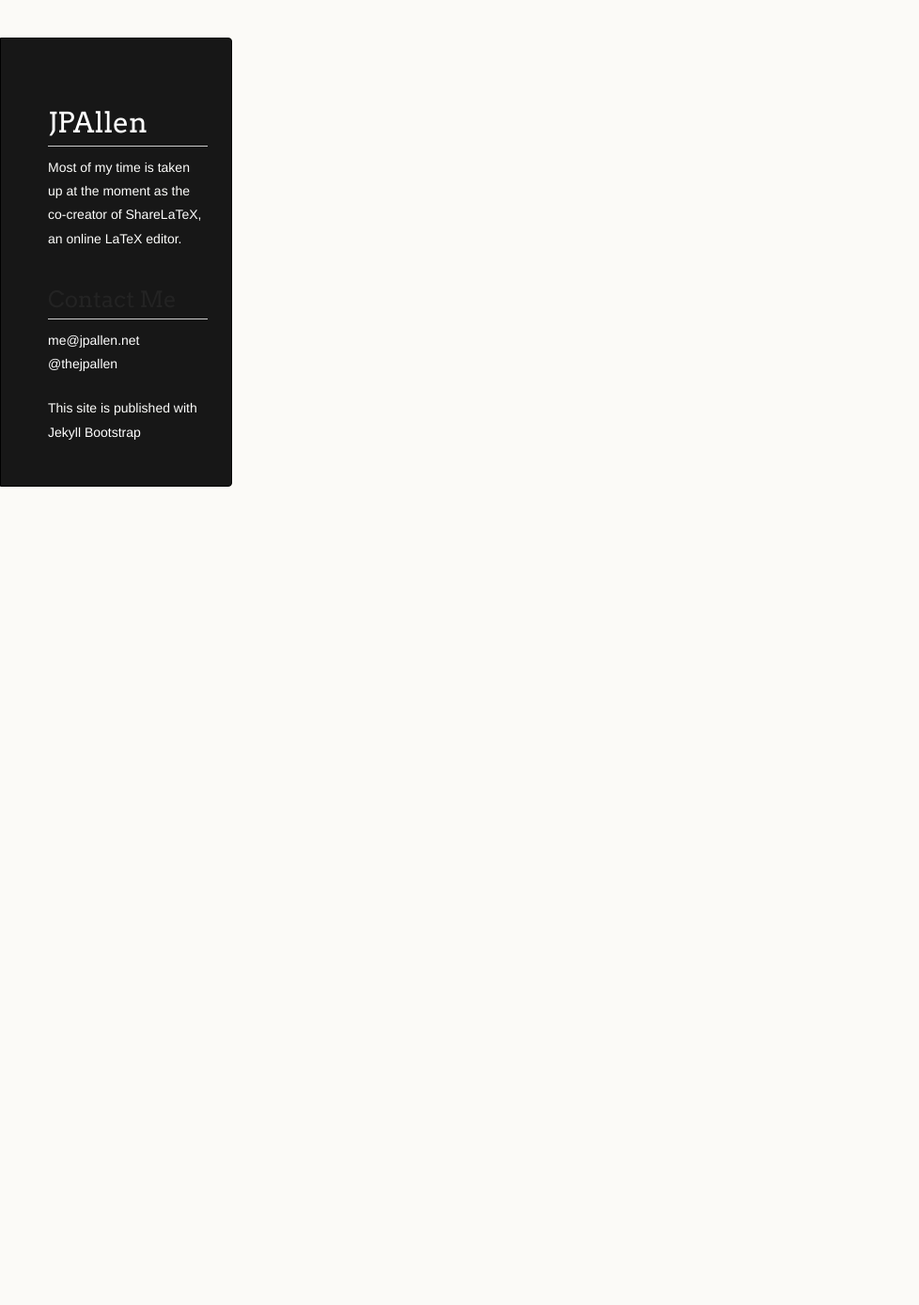
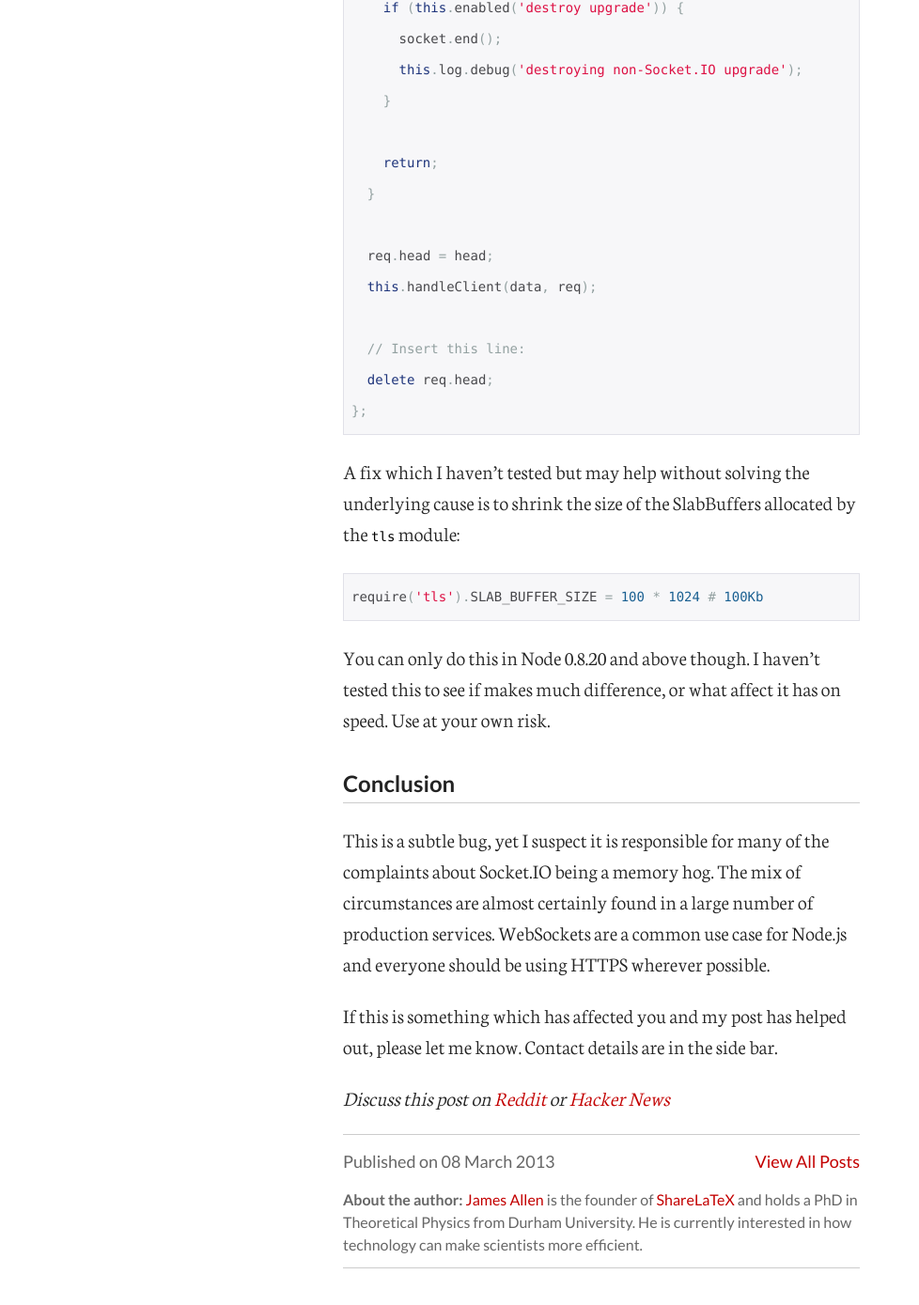
Before and after one commit to jpallen/jpallen.github.io, a Jekyll site: the page built from _posts/2013-03-08-tracking-down-a-memory-leak-in-node-js-and-socket-io.md, in a window 1280 px wide and 1400 px high, scrolled down 6118 px. Shown: the top 1389 px of the window at 94% size, without its empty margins (0-978 px from the left). Built offline with Jekyll 4.4.1, drawn with Linux system fonts in a browser that asks for light colours; comment, search, counter and statistics services are not loaded; some of the changed text lies outside the part shown.

Commit message:
Update style

```diff
--- a/_layouts/default.html
+++ b/_layouts/default.html
@@ -25,34 +25,11 @@
   </head>
 
   <body>
-    <div class="wrapper">
-
-        <aside>
-          <h1><a href="/">JPAllen</a></h2>
-          <p>
-              Most of my time is taken up at the moment as the co-creator of
-              <a href="https://www.sharelatex.com">ShareLaTeX</a>, an online LaTeX
-            editor.
-          </p>
-
-          <h2>Contact Me</h2>
-          <p>
-              <a href="mailto:{{ site.author.email }}">{{ site.author.email }}</a> <br/>
-              <a href="https://twitter.com/thejpallen">@thejpallen</a>
-          </p>
-
-          <p class="published-using">
-            This site is published with <a href="http://jekyllbootstrap.com" target="_blank" title="The Definitive Jekyll Blogging Framework">Jekyll Bootstrap</a>
-          </p>
-      </aside>
-
-        <article>
-            {{ content }}
-        </article>
-    </div>
+    <article>
+        {{ content }}
+    </article>
 
     {% include JB/analytics %}
-
 
     <script type="text/javascript">
         $("article img").each(function(i, img) {
--- a/_layouts/post.html
+++ b/_layouts/post.html
@@ -5,8 +5,6 @@ layout: default
 <h1>{{ page.title }}</h1>
 
 {{ content }}
-
-<p class="published">Published on <time>{{ page.date | date_to_long_string }}</time></p>
 
 {% if page.reddit or page.hn %}
 <p>
@@ -25,21 +23,18 @@ layout: default
 <p>
 {% endif %}
 
-<hr>
-<div class="pagination">
-  <ul>
-  {% if page.previous %}
-    <li class="prev"><a href="{{ BASE_PATH }}{{ page.previous.url }}" title="{{ page.previous.title }}">&larr; Previous</a></li>
-  {% else %}
-    <li class="prev disabled"><a>&larr; Previous</a></li>
-  {% endif %}
-    <li><a href="{{ BASE_PATH }}/">Archive</a></li>
-  {% if page.next %}
-    <li class="next"><a href="{{ BASE_PATH }}{{ page.next.url }}" title="{{ page.next.title }}">Next &rarr;</a></li>
-  {% else %}
-    <li class="next disabled"><a>Next &rarr;</a>
-  {% endif %}
-  </ul>
-</div>
-<hr>
+
+<footer>
+    <span class="published">Published on <time>{{ page.date | date_to_long_string }}</time></span>
+    <a href="{{ BASE_PATH }}/" class="all-posts">View All Posts</a>
+
+    <div class="author">
+        <strong>About the author:</strong>
+        <a href="https://twitter.com/thejpallen">James Allen</a>
+        is the founder of
+        <a href="https://www.sharelatex.com">ShareLaTeX</a>
+        and holds a PhD in Theoretical Physics from Durham University.
+        He is currently interested in how technology can make scientists more efficient.
+    </div>
+</footer>
 {% include JB/comments %}
--- a/stylesheets/styles.css
+++ b/stylesheets/styles.css
@@ -1,83 +1,56 @@
-@import url(https://fonts.googleapis.com/css?family=Arvo:400,700,400italic);
+@import url(//fonts.googleapis.com/css?family=Lato:400,700);
+@import url(//fonts.googleapis.com/css?family=Neuton:300,700);
 
-/* MeyerWeb Reset */
-
-html, body, div, span, applet, object, iframe,
-h1, h2, h3, h4, h5, h6, p, blockquote, pre,
-a, abbr, acronym, address, big, cite, code,
-del, dfn, em, img, ins, kbd, q, s, samp,
-small, strike, strong, sub, sup, tt, var,
-b, u, i, center,
-dl, dt, dd, ol, ul, li,
-fieldset, form, label, legend,
-table, caption, tbody, tfoot, thead, tr, th, td,
-article, aside, canvas, details, embed,
-figure, figcaption, footer, aside, hgroup,
-menu, nav, output, ruby, article, summary,
-time, mark, audio, video {
+body {
+    font-family: 'Neuton', Georgia, Cambria, 'Times New Roman', Times, serif;
+    font-size: 22px;
+    color: #232323;
+    background-color: white;
     margin: 0;
-  padding: 0;
-  border: 0;
-  font: inherit;
-  vertical-align: baseline;
+    line-height: 33px;
+    padding: 0 12px;
 }
 
-
-/* Base text styles */
-
 body {
-  padding:10px 50px 0 0;
-  font-family:"Helvetica Neue", Helvetica, Arial, sans-serif;
-	font-size: 14px;
-	color: #232323;
-	background-color: #FBFAF7;
-	margin: 0;
-	line-height: 1.8em;
-	-webkit-font-smoothing: antialiased;
-
+    font-family: 'Neuton', Georgia, Cambria, 'Times New Roman', Times, serif;
+    font-weight: 300;
+}
+h1, h2, h3, h4, h5, h6, blockquote, footer, ul.post-list li time {
+    font-family: Lato, Monaco, serif;
 }
 
 h1, h2, h3, h4, h5, h6 {
-  color:#232323;
-  margin:36px 0 10px;
-}
-
-p, ul, ol, table, dl {
-  margin:0 0 22px;
-}
-
-h1, h2, h3 {
-	font-family: Arvo, Monaco, serif;
-  line-height:1.3;
-	font-weight: normal;
+    color:  #232323;
+    margin: 36px 0 10px;
+    line-height: 1.3;
+    font-weight: 700;
 }
 
 h1,h2, h3 {
-	display: block;
 	border-bottom: 1px solid #ccc;
-	padding-bottom: 5px;
 }
 
 h1 {
 	font-size: 30px;
+    padding-bottom: 10px;
+    margin-bottom: 30px;
 }
 
 h2 {
 	font-size: 24px;
+    padding-bottom: 5px;
+    margin-bottom: 20px;
 }
 
 h3 {
 	font-size: 18px;
-}
-
-h4, h5, h6 {
-	font-family: Arvo, Monaco, serif;
-	font-weight: 700;
+    padding-bottom: 5px;
+    margin-bottom: 15px;
 }
 
 a {
-  color:#C30000;
-  font-weight:200;
+  color: #C30000;
+  font-weight: 200;
   text-decoration:none;
 }
 
@@ -85,80 +58,9 @@ a:hover {
 	text-decoration: underline;
 }
 
-a small {
-	font-size: 12px;
+img {
+    max-width: 100%;
 }
-
-em {
-	font-style: italic;
-}
-
-strong {
-  font-weight:700;
-}
-
-ul {
-  list-style: inside;
-  padding-left: 25px;
-}
-
-ol {
-  list-style: decimal inside;
-  padding-left: 20px;
-}
-
-blockquote {
-  margin: 0;
-  padding: 0 0 0 20px;
-  font-style: italic;
-}
-
-dl, dt, dd, dl p {
-	font-color: #444;
-}
-
-dl dt {
-  font-weight: bold;
-}
-
-dl dd {
-  padding-left: 20px;
-  font-style: italic;
-}
-
-dl p {
-  padding-left: 20px;
-  font-style: italic;
-}
-
-hr {
-  border:0;
-  background:#ccc;
-  height:1px;
-  margin:0 0 24px;
-}
-
-/* Images */
-
-img {
-  position: relative;
-  margin: 0 auto;
-  max-width: 650px;
-  padding: 5px;
-  margin: 10px 0 32px 0;
-  border: 1px solid #ccc;
-}
-
-p img {
-  display: inline;
-  margin: 0;
-  padding: 0;
-  vertical-align: middle;
-  text-align: center;
-  border: none;
-}
-
-/* Code blocks */
 
 code, pre {
     font-family: Monaco, "Bitstream Vera Sans Mono", "Lucida Console", Terminal, monospace;
@@ -166,256 +68,56 @@ code, pre {
     font-size:14px;
 }
 
-pre {
-	padding: 4px 12px;
-  background: #FDFEFB;
-  border-radius:4px;
-  border:1px solid #D7D8C8;
-  overflow: auto;
-  overflow-y: hidden;
-	margin-bottom: 32px;
-}
-
-
-/* Tables */
-
-table {
-  width:100%;
-}
-
-table {
-  border: 1px solid #ccc;
-  margin-bottom: 32px;
-  text-align: left;
- }
-
-th {
-  font-family: 'Arvo', Helvetica, Arial, sans-serif;
-	font-size: 18px;
-	font-weight: normal;
-  padding: 10px;
-  background: #232323;
-  color: #FDFEFB;
- }
-
-td {
-  padding: 10px;
-	background: #ccc;
- }
-
-
-/* Wrapper */
-.wrapper {
-  width:960px;
-}
-
-
-/* aside */
-
-aside {
-	background-color: #171717;
-	color: #FDFDFB;
-  width:170px;
-  float:left;
-  position:fixed;
-	border: 1px solid #000;
-	-webkit-border-top-right-radius: 4px;
-	-webkit-border-bottom-right-radius: 4px;
-	-moz-border-radius-topright: 4px;
-	-moz-border-radius-bottomright: 4px;
-	border-top-right-radius: 4px;
-	border-bottom-right-radius: 4px;
-	padding: 34px 25px 22px 50px;
-	margin: 30px 25px 0 0;
-	-webkit-font-smoothing: antialiased;
-}
-
-p.aside {
-	font-size: 16px;
-}
-
-h1.aside {
-	font-family: Arvo, sans-serif;
-	font-size: 30px;
-	font-weight: 300;
-	line-height: 1.3em;
-	border-bottom: none;
-	margin-top: 0;
-}
-
-
-h1.aside, a.aside, a.name, aside a{
-	color: #fff;
-}
-
-a.aside {
-	text-decoration: underline;
-}
-
-a.name {
-	white-space: nowrap;
-}
-
-aside ul {
-  list-style:none;
-  padding:0;
-}
-
-aside li {
-	list-style-type: none;
-  width:132px;
-  height:15px;
-	margin-bottom: 12px;
-	line-height: 1em;
-	padding: 6px 6px 6px 7px;
-
-	background: #AF0011;
-	background: -moz-linear-gradient(top, #AF0011 0%, #820011 100%);
-  background: -webkit-gradient(linear, left top, left bottom, color-stop(0%,#f8f8f8), color-stop(100%,#dddddd));
-  background: -webkit-linear-gradient(top, #AF0011 0%,#820011 100%);
-  background: -o-linear-gradient(top, #AF0011 0%,#820011 100%);
-  background: -ms-linear-gradient(top, #AF0011 0%,#820011 100%);
-  background: linear-gradient(top, #AF0011 0%,#820011 100%);
-
-	border-radius:4px;
-  border:1px solid #0D0D0D;
-
-	-webkit-box-shadow: inset 0px 1px 1px 0 rgba(233,2,38, 1);
-	box-shadow: inset 0px 1px 1px 0 rgba(233,2,38, 1);
-
-}
-
-aside li:hover {
-	background: #C3001D;
-	background: -moz-linear-gradient(top, #C3001D 0%, #950119 100%);
-  background: -webkit-gradient(linear, left top, left bottom, color-stop(0%,#f8f8f8), color-stop(100%,#dddddd));
-  background: -webkit-linear-gradient(top, #C3001D 0%,#950119 100%);
-  background: -o-linear-gradient(top, #C3001D 0%,#950119 100%);
-  background: -ms-linear-gradient(top, #C3001D 0%,#950119 100%);
-  background: linear-gradient(top, #C3001D 0%,#950119 100%);
-}
-
-a.buttons {
-	-webkit-font-smoothing: antialiased;
-	background: url(../images/arrow-down.png) no-repeat;
-	font-weight: normal;
-	text-shadow: rgba(0, 0, 0, 0.4) 0 -1px 0;
-	padding: 2px 2px 2px 22px;
-	height: 30px;
-}
-
-a.github {
-	background: url(../images/octocat-small.png) no-repeat 1px;
-}
-
-a.buttons:hover {
-	color: #fff;
-	text-decoration: none;
-}
-
-
-/* article - for main page content */
-
 article {
-  width:650px;
-  float:right;
+  max-width:550px;
+  margin: auto;
   padding-bottom:50px;
 }
 
-
-/* Footer */
-
 footer {
-  width:170px;
-  float:left;
-  position:fixed;
-  bottom:10px;
-	padding-left: 50px;
+    font-size: 18px;
+    color: #666;
+    padding: 12px 0;
+    border-bottom: 1px solid #ccc;
+    border-top: 1px solid #ccc;
 }
 
-@media print, screen and (max-width: 960px) {
-
-  div.wrapper {
-    width:auto;
-    margin:0;
+footer a.all-posts {
+    float: right;
 }
 
-  aside, article, footer {
-    float:none;
-    position:static;
-    width:auto;
+footer .author {
+    font-size: 16px;
+    line-height: 24px;
+    margin-top: 12px;
 }
 
-	footer {
-		border-top: 1px solid #ccc;
-		margin:0 84px 0 50px;
-		padding:0;
+blockquote {
+    font-size: 18px;
 }
 
-  aside {
-    padding-right:320px;
+ul.post-list {
+    padding: 0;
+    list-style: none;
 }
 
-  article {
-    padding:20px 84px 20px 50px;
-    margin:0 0 20px;
+ul.post-list li {
+    border-bottom: 1px dashed #666;
+    position: relative;
+    margin-bottom: 16px;
+    padding-bottom: 4px;
 }
 
-  aside a small {
-    display:inline;
+ul.post-list li a {
+    line-height: 26px;
+    display: inline-block;
+    max-width: 70%;
 }
-
-  aside ul {
-    position:absolute;
-    right:130px;
-    top:84px;
+ul.post-list li time {
+    font-size: 16px;
+    line-height: 26px;
+    position: absolute;
+    bottom: 4px;
+    right: 0;
+    max-width: 30%;
 }
-}
-
-@media print, screen and (max-width: 720px) {
-  body {
-    word-wrap:break-word;
-  }
-
-  aside {
-    padding:10px 20px 0;
-		margin-right: 0;
-  }
-
-	article {
-    padding:10px 0 10px 20px;
-    margin:0 0 30px;
-  }
-
-	footer {
-		margin: 0 0 0 30px;
-	}
-
-  aside ul, aside p.view {
-    position:static;
-  }
-}
-
-@media print, screen and (max-width: 480px) {
-
-  aside ul li.download {
-    display:none;
-  }
-
-	footer {
-		margin: 0 0 0 20px;
-	}
-
-	footer a{
-		display:block;
-	}
-
-}
-
-@media print {
-  body {
-    padding:0.4in;
-    font-size:12pt;
-    color:#444;
-  }
-}
```
Also changed, not shown: index.html (+26 -1 lines). Lines whose indentation alone changed are shown as unchanged.
